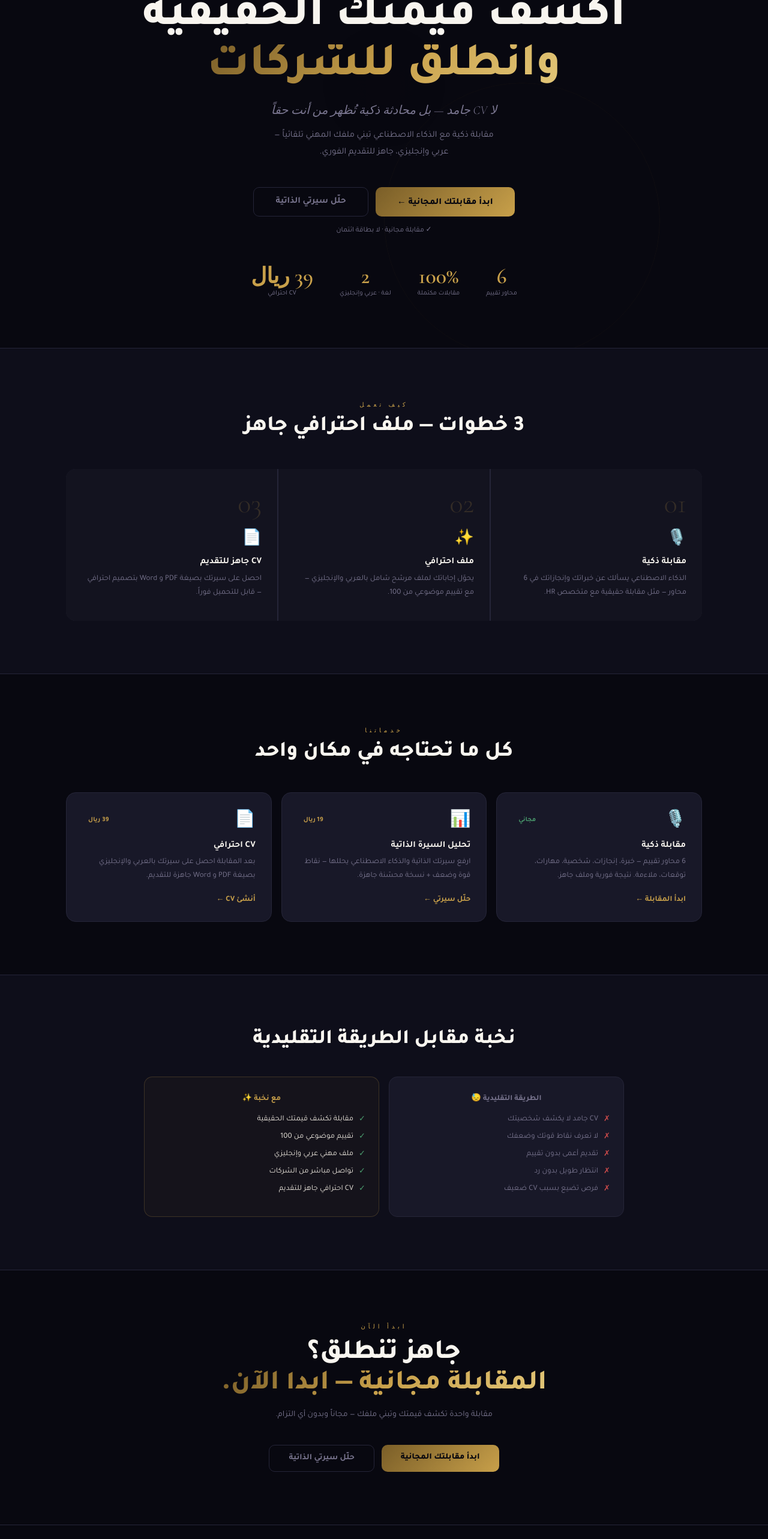
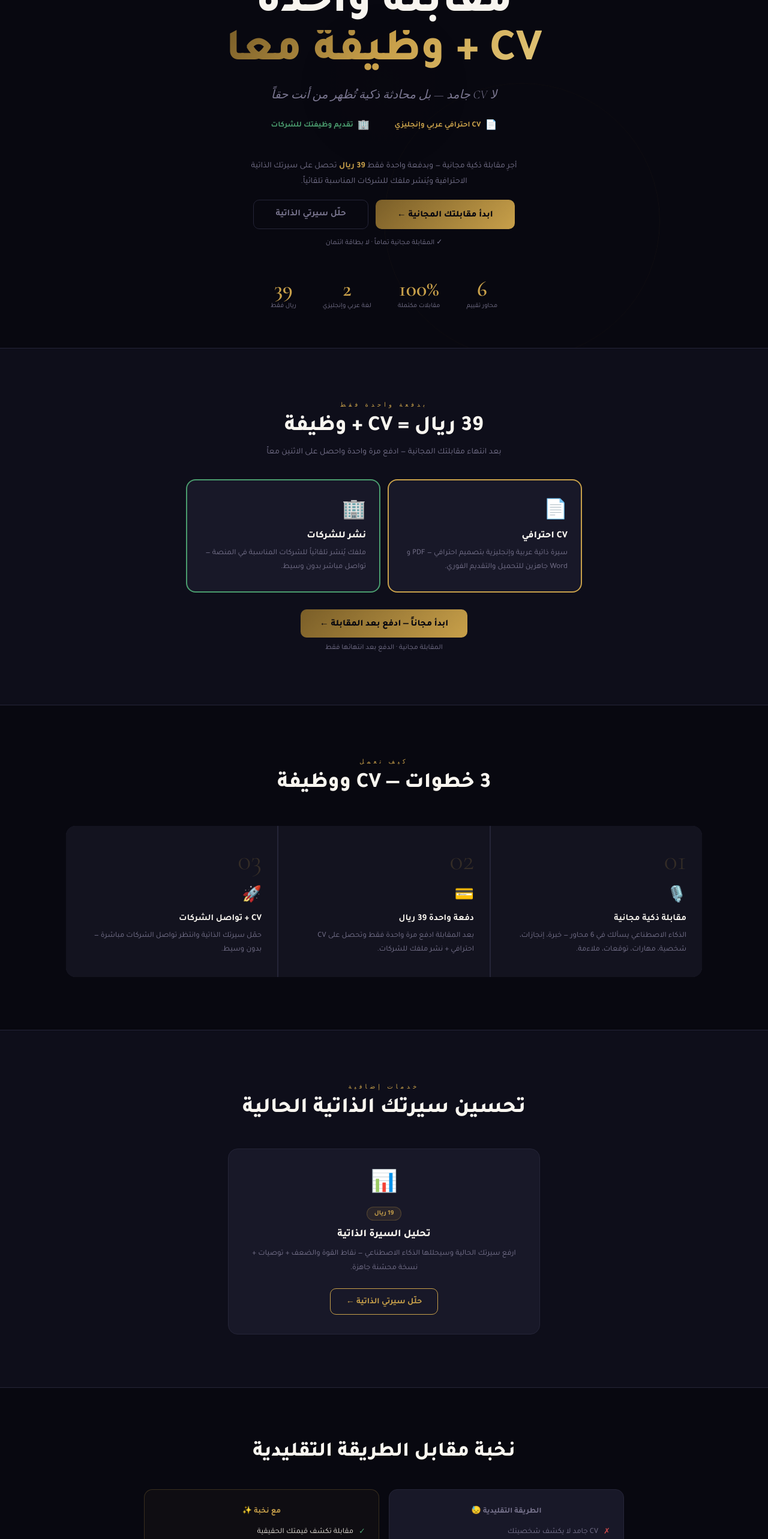
Before and after one commit to alashmori27/nukhba, a Next.js app: page / in a window 1280 px wide. Shown: the part 234-2800 px from the top of the page at 60% size. Built offline with nearby package versions, Linux system fonts and the light colour scheme.

Commit message:
candidate landing with double value CV + job posting

```diff
--- a/app/page.js
+++ b/app/page.js
@@ -10,10 +10,11 @@ export default function Home() {
         @keyframes glow   { 0%,100%{opacity:.06} 50%{opacity:.13} }
         @keyframes float  { 0%,100%{transform:translateY(0)} 50%{transform:translateY(-8px)} }
 
-        .hero-title  { font-size: clamp(38px, 6.5vw, 78px); }
+        .hero-title  { font-size: clamp(38px, 6.5vw, 76px); }
         .steps-grid  { display: grid; grid-template-columns: repeat(3,1fr); gap: 2px; border-radius: 16px; overflow: hidden; }
         .tools-grid  { display: grid; grid-template-columns: repeat(3,1fr); gap: 16px; }
         .comp-grid   { display: grid; grid-template-columns: 1fr 1fr; gap: 16px; }
+        .value-grid  { display: grid; grid-template-columns: 1fr 1fr; gap: 12px; }
         .section-pad { padding: 88px 40px; }
         .stat-num    { font-family:'Cormorant Garamond',serif; font-size:36px; font-weight:600; color:var(--gold); line-height:1; }
 
@@ -21,6 +22,7 @@ export default function Home() {
           .steps-grid  { grid-template-columns: 1fr; gap: 2px; }
           .tools-grid  { grid-template-columns: 1fr; gap: 12px; }
           .comp-grid   { grid-template-columns: 1fr; }
+          .value-grid  { grid-template-columns: 1fr; }
           .section-pad { padding: 56px 18px !important; }
           .stats-row   { gap: 28px !important; }
           .hide-sm     { display: none !important; }
@@ -44,19 +46,31 @@ export default function Home() {
           </div>
 
           <h1 className="hero-title" style={{ fontWeight:800, lineHeight:1.07, color:'#f8f5ef', marginBottom:16, animation:'fadeUp .6s ease both .1s' }}>
-            اكشف قيمتك الحقيقية<br/>
+            مقابلة واحدة<br/>
             <span style={{ background:'linear-gradient(135deg,#7a5e28,#c8a04a,#e4c87a)', WebkitBackgroundClip:'text', WebkitTextFillColor:'transparent' }}>
-              وانطلق للشركات
+              CV + وظيفة معاً
             </span>
           </h1>
 
-          <p style={{ fontFamily:"'Cormorant Garamond',serif", fontSize:'clamp(15px,2vw,20px)', fontWeight:300, fontStyle:'italic', color:'var(--muted)', marginBottom:16, animation:'fadeUp .6s ease both .2s' }}>
+          <p style={{ fontFamily:"'Cormorant Garamond',serif", fontSize:'clamp(15px,2vw,20px)', fontWeight:300, fontStyle:'italic', color:'var(--muted)', marginBottom:20, animation:'fadeUp .6s ease both .2s' }}>
             لا CV جامد — بل محادثة ذكية تُظهر من أنت حقاً
           </p>
 
-          <p style={{ maxWidth:500, fontSize:15, color:'var(--muted)', lineHeight:1.85, marginBottom:44, animation:'fadeUp .6s ease both .25s' }}>
-            مقابلة ذكية مع الذكاء الاصطناعي تبني ملفك المهني تلقائياً —<br className="hide-sm"/>
-            عربي وإنجليزي، جاهز للتقديم الفوري.
+          {/* القيمة المزدوجة */}
+          <div style={{ display:'flex', gap:10, justifyContent:'center', flexWrap:'wrap', marginBottom:36, animation:'fadeUp .6s ease both .25s' }}>
+            {[
+              { icon:'📄', text:'CV احترافي عربي وإنجليزي', color:'var(--gold)' },
+              { icon:'🏢', text:'تقديم وظيفتك للشركات', color:'var(--success)' },
+            ].map(v => (
+              <div key={v.text} style={{ display:'flex', alignItems:'center', gap:7, background:`${v.color}0f`, border:`1px solid ${v.color}33`, padding:'8px 16px', borderRadius:10 }}>
+                <span style={{ fontSize:16 }}>{v.icon}</span>
+                <span style={{ fontSize:13, fontWeight:600, color:v.color }}>{v.text}</span>
+              </div>
+            ))}
+          </div>
+
+          <p style={{ maxWidth:480, fontSize:14, color:'var(--muted)', lineHeight:1.85, marginBottom:16, animation:'fadeUp .6s ease both .3s' }}>
+            أجرِ مقابلة ذكية مجانية — وبدفعة واحدة فقط <strong style={{ color:'var(--gold)' }}>39 ريال</strong> تحصل على سيرتك الذاتية الاحترافية ويُنشر ملفك للشركات المناسبة تلقائياً.
           </p>
 
           <div style={{ display:'flex', gap:12, justifyContent:'center', flexWrap:'wrap', animation:'fadeUp .6s ease both .35s' }}>
@@ -69,12 +83,12 @@ export default function Home() {
           </div>
 
           <p style={{ fontSize:12, color:'var(--muted)', marginTop:14, animation:'fadeUp .6s ease both .4s' }}>
-            ✓ مقابلة مجانية · لا بطاقة ائتمان
+            ✓ المقابلة مجانية تماماً · لا بطاقة ائتمان
           </p>
 
           {/* Stats */}
           <div className="stats-row" style={{ display:'flex', gap:44, justifyContent:'center', marginTop:52, flexWrap:'wrap', animation:'fadeUp .6s ease both .45s' }}>
-            {[['6','محاور تقييم'],['100%','مقابلات مكتملة'],['2','لغة · عربي وإنجليزي'],['39 ريال','CV احترافي']].map((s,i) => (
+            {[['6','محاور تقييم'],['100%','مقابلات مكتملة'],['2','لغة عربي وإنجليزي'],['39','ريال فقط']].map((s,i) => (
               <div key={i} style={{ textAlign:'center' }}>
                 <div className="stat-num">{s[0]}</div>
                 <div style={{ fontSize:11, color:'var(--muted)', marginTop:4 }}>{s[1]}</div>
@@ -83,18 +97,51 @@ export default function Home() {
           </div>
         </section>
 
+        {/* ══ القيمة المزدوجة ══ */}
+        <section className="section-pad" style={{ background:'var(--bg2)', borderTop:'1px solid var(--border)', borderBottom:'1px solid var(--border)' }}>
+          <div style={{ maxWidth:860, margin:'0 auto', textAlign:'center' }}>
+            <p style={{ fontFamily:"'Cormorant Garamond',serif", fontSize:10, letterSpacing:5, color:'var(--gold)', textTransform:'uppercase', marginBottom:10 }}>بدفعة واحدة فقط</p>
+            <h2 style={{ fontSize:'clamp(20px,3.5vw,36px)', fontWeight:800, color:'#f8f5ef', marginBottom:12 }}>39 ريال = CV + وظيفة</h2>
+            <p style={{ fontSize:14, color:'var(--muted)', marginBottom:36, maxWidth:500, margin:'0 auto 36px' }}>
+              بعد انتهاء مقابلتك المجانية — ادفع مرة واحدة واحصل على الاثنين معاً
+            </p>
+            <div className="value-grid" style={{ maxWidth:660, margin:'0 auto' }}>
+              <div style={{ background:'var(--card)', border:'2px solid var(--gold)', borderRadius:16, padding:'28px 22px', textAlign:'right' }}>
+                <div style={{ fontSize:32, marginBottom:12 }}>📄</div>
+                <div style={{ fontSize:16, fontWeight:800, color:'#f8f5ef', marginBottom:8 }}>CV احترافي</div>
+                <div style={{ fontSize:13, color:'var(--muted)', lineHeight:1.75 }}>
+                  سيرة ذاتية عربية وإنجليزية بتصميم احترافي — PDF و Word جاهزين للتحميل والتقديم الفوري.
+                </div>
+              </div>
+              <div style={{ background:'var(--card)', border:'2px solid var(--success)', borderRadius:16, padding:'28px 22px', textAlign:'right' }}>
+                <div style={{ fontSize:32, marginBottom:12 }}>🏢</div>
+                <div style={{ fontSize:16, fontWeight:800, color:'#f8f5ef', marginBottom:8 }}>نشر للشركات</div>
+                <div style={{ fontSize:13, color:'var(--muted)', lineHeight:1.75 }}>
+                  ملفك يُنشر تلقائياً للشركات المناسبة في المنصة — تواصل مباشر بدون وسيط.
+                </div>
+              </div>
+            </div>
+            <div style={{ marginTop:28 }}>
+              <Link href="/auth/login" style={{ display:'inline-flex', padding:'13px 32px', borderRadius:10, fontSize:15, fontWeight:800, background:'linear-gradient(135deg,#7a5e28,#c8a04a)', color:'#06060e', textDecoration:'none' }}>
+                ابدأ مجاناً — ادفع بعد المقابلة ←
+              </Link>
+              <p style={{ fontSize:12, color:'var(--muted)', marginTop:10 }}>المقابلة مجانية · الدفع بعد انتهائها فقط</p>
+            </div>
+          </div>
+        </section>
+
         {/* ══ كيف تعمل ══ */}
-        <section className="section-pad" style={{ background:'var(--bg2)', borderTop:'1px solid var(--border)', borderBottom:'1px solid var(--border)' }}>
+        <section className="section-pad">
           <div style={{ maxWidth:1060, margin:'0 auto' }}>
             <div style={{ textAlign:'center', marginBottom:48 }}>
               <p style={{ fontFamily:"'Cormorant Garamond',serif", fontSize:10, letterSpacing:5, color:'var(--gold)', textTransform:'uppercase', marginBottom:10 }}>كيف تعمل</p>
-              <h2 style={{ fontSize:'clamp(20px,3.5vw,36px)', fontWeight:800, color:'#f8f5ef' }}>3 خطوات — ملف احترافي جاهز</h2>
+              <h2 style={{ fontSize:'clamp(20px,3.5vw,36px)', fontWeight:800, color:'#f8f5ef' }}>3 خطوات — CV ووظيفة</h2>
             </div>
             <div className="steps-grid" style={{ background:'var(--border)' }}>
               {[
-                { num:'01', icon:'🎙️', title:'مقابلة ذكية', desc:'الذكاء الاصطناعي يسألك عن خبراتك وإنجازاتك في 6 محاور — مثل مقابلة حقيقية مع متخصص HR.' },
-                { num:'02', icon:'✨', title:'ملف احترافي', desc:'يحوّل إجاباتك لملف مرشح شامل بالعربي والإنجليزي — مع تقييم موضوعي من 100.' },
-                { num:'03', icon:'📄', title:'CV جاهز للتقديم', desc:'احصل على سيرتك بصيغة PDF و Word بتصميم احترافي — قابل للتحميل فوراً.' },
+                { num:'01', icon:'🎙️', title:'مقابلة ذكية مجانية', desc:'الذكاء الاصطناعي يسألك في 6 محاور — خبرة، إنجازات، شخصية، مهارات، توقعات، ملاءمة.' },
+                { num:'02', icon:'💳', title:'دفعة واحدة 39 ريال', desc:'بعد المقابلة ادفع مرة واحدة فقط وتحصل على CV احترافي + نشر ملفك للشركات.' },
+                { num:'03', icon:'🚀', title:'CV + تواصل الشركات', desc:'حمّل سيرتك الذاتية وانتظر تواصل الشركات مباشرة — بدون وسيط.' },
               ].map(c => (
                 <div key={c.num} style={{ background:'var(--surface)', padding:'34px 26px' }}>
                   <div style={{ fontFamily:"'Cormorant Garamond',serif", fontSize:46, fontWeight:300, color:'var(--gold)', opacity:.18, lineHeight:1, marginBottom:18 }}>{c.num}</div>
@@ -107,62 +154,29 @@ export default function Home() {
           </div>
         </section>
 
-        {/* ══ الأدوات ══ */}
-        <section className="section-pad">
+        {/* ══ خدمات إضافية ══ */}
+        <section className="section-pad" style={{ background:'var(--bg2)', borderTop:'1px solid var(--border)', borderBottom:'1px solid var(--border)' }}>
           <div style={{ maxWidth:1060, margin:'0 auto' }}>
             <div style={{ textAlign:'center', marginBottom:44 }}>
-              <p style={{ fontFamily:"'Cormorant Garamond',serif", fontSize:10, letterSpacing:5, color:'var(--gold)', textTransform:'uppercase', marginBottom:10 }}>خدماتنا</p>
-              <h2 style={{ fontSize:'clamp(20px,3.5vw,36px)', fontWeight:800, color:'#f8f5ef' }}>كل ما تحتاجه في مكان واحد</h2>
+              <p style={{ fontFamily:"'Cormorant Garamond',serif", fontSize:10, letterSpacing:5, color:'var(--gold)', textTransform:'uppercase', marginBottom:10 }}>خدمات إضافية</p>
+              <h2 style={{ fontSize:'clamp(20px,3.5vw,36px)', fontWeight:800, color:'#f8f5ef' }}>تحسين سيرتك الذاتية الحالية</h2>
             </div>
-            <div className="tools-grid">
-              {[
-                {
-                  icon:'🎙️',
-                  tag:'مجاني',
-                  tagColor:'var(--success)',
-                  title:'مقابلة ذكية',
-                  desc:'6 محاور تقييم — خبرة، إنجازات، شخصية، مهارات، توقعات، ملاءمة. نتيجة فورية وملف جاهز.',
-                  link:'/auth/login',
-                  btn:'ابدأ المقابلة'
-                },
-                {
-                  icon:'📊',
-                  tag:'19 ريال',
-                  tagColor:'var(--gold)',
-                  title:'تحليل السيرة الذاتية',
-                  desc:'ارفع سيرتك الذاتية والذكاء الاصطناعي يحللها — نقاط قوة وضعف + نسخة محسّنة جاهزة.',
-                  link:'/analyze-cv',
-                  btn:'حلّل سيرتي'
-                },
-                {
-                  icon:'📄',
-                  tag:'39 ريال',
-                  tagColor:'var(--gold)',
-                  title:'CV احترافي',
-                  desc:'بعد المقابلة احصل على سيرتك بالعربي والإنجليزي بصيغة PDF و Word جاهزة للتقديم.',
-                  link:'/auth/login',
-                  btn:'أنشئ CV'
-                },
-              ].map(t => (
-                <div key={t.title} style={{ background:'var(--card)', border:'1px solid var(--border)', borderRadius:16, padding:26, transition:'border-color .2s, transform .2s' }}
-                  onMouseEnter={e => { e.currentTarget.style.borderColor='rgba(200,160,74,.4)'; e.currentTarget.style.transform='translateY(-3px)' }}
-                  onMouseLeave={e => { e.currentTarget.style.borderColor='var(--border)'; e.currentTarget.style.transform='none' }}
-                >
-                  <div style={{ display:'flex', justifyContent:'space-between', alignItems:'center', marginBottom:14 }}>
-                    <div style={{ fontSize:28 }}>{t.icon}</div>
-                    <span style={{ fontSize:11, fontWeight:700, color:t.tagColor, background:`${t.tagColor}18`, padding:'3px 10px', borderRadius:20 }}>{t.tag}</span>
-                  </div>
-                  <div style={{ fontSize:15, fontWeight:700, color:'#f8f5ef', marginBottom:8 }}>{t.title}</div>
-                  <div style={{ fontSize:13, color:'var(--muted)', lineHeight:1.75, marginBottom:18 }}>{t.desc}</div>
-                  <Link href={t.link} style={{ fontSize:13, fontWeight:700, color:'var(--gold)', textDecoration:'none' }}>{t.btn} ←</Link>
-                </div>
-              ))}
+            <div style={{ maxWidth:520, margin:'0 auto', background:'var(--card)', border:'1px solid var(--border)', borderRadius:16, padding:32, textAlign:'center' }}>
+              <div style={{ fontSize:36, marginBottom:14 }}>📊</div>
+              <div style={{ display:'inline-flex', alignItems:'center', gap:6, background:'rgba(200,160,74,.1)', border:'1px solid rgba(200,160,74,.25)', padding:'4px 12px', borderRadius:20, fontSize:11, color:'var(--gold)', fontWeight:700, marginBottom:14 }}>19 ريال</div>
+              <div style={{ fontSize:17, fontWeight:800, color:'#f8f5ef', marginBottom:10 }}>تحليل السيرة الذاتية</div>
+              <div style={{ fontSize:13, color:'var(--muted)', lineHeight:1.8, marginBottom:22 }}>
+                ارفع سيرتك الحالية وسيحللها الذكاء الاصطناعي — نقاط القوة والضعف + توصيات + نسخة محسّنة جاهزة.
+              </div>
+              <Link href="/analyze-cv" style={{ display:'inline-flex', padding:'11px 26px', borderRadius:10, fontSize:14, fontWeight:700, border:'1px solid var(--gold)', color:'var(--gold)', background:'transparent', textDecoration:'none' }}>
+                حلّل سيرتي الذاتية ←
+              </Link>
             </div>
           </div>
         </section>
 
         {/* ══ مقارنة ══ */}
-        <section className="section-pad" style={{ background:'var(--bg2)', borderTop:'1px solid var(--border)', borderBottom:'1px solid var(--border)' }}>
+        <section className="section-pad">
           <div style={{ maxWidth:800, margin:'0 auto' }}>
             <div style={{ textAlign:'center', marginBottom:40 }}>
               <h2 style={{ fontSize:'clamp(20px,3.5vw,34px)', fontWeight:800, color:'#f8f5ef' }}>نخبة مقابل الطريقة التقليدية</h2>
@@ -178,7 +192,7 @@ export default function Home() {
               </div>
               <div style={{ background:'rgba(200,160,74,.04)', border:'1px solid rgba(200,160,74,.22)', borderRadius:14, padding:'26px 22px' }}>
                 <div style={{ fontSize:13, fontWeight:700, color:'var(--gold)', marginBottom:16, textAlign:'center' }}>مع نخبة ✨</div>
-                {['مقابلة تكشف قيمتك الحقيقية','تقييم موضوعي من 100','ملف مهني عربي وإنجليزي','تواصل مباشر من الشركات','CV احترافي جاهز للتقديم'].map(i => (
+                {['مقابلة تكشف قيمتك الحقيقية','تقييم موضوعي من 100','CV + نشر وظيفتك بدفعة واحدة','تواصل مباشر من الشركات','ملف مهني عربي وإنجليزي'].map(i => (
                   <div key={i} style={{ display:'flex', alignItems:'center', gap:9, marginBottom:10, fontSize:13, color:'var(--text)' }}>
                     <span style={{ color:'var(--success)', flexShrink:0 }}>✓</span>{i}
                   </div>
@@ -189,25 +203,20 @@ export default function Home() {
         </section>
 
         {/* ══ CTA ══ */}
-        <section className="section-pad" style={{ textAlign:'center' }}>
+        <section className="section-pad" style={{ background:'var(--bg2)', borderTop:'1px solid var(--border)', textAlign:'center' }}>
           <p style={{ fontFamily:"'Cormorant Garamond',serif", fontSize:10, letterSpacing:5, color:'var(--gold)', textTransform:'uppercase', marginBottom:14 }}>ابدأ الآن</p>
           <h2 style={{ fontSize:'clamp(24px,4.5vw,46px)', fontWeight:800, color:'#f8f5ef', marginBottom:14, lineHeight:1.1 }}>
-            جاهز تنطلق؟<br/>
+            المقابلة مجانية.<br/>
             <span style={{ background:'linear-gradient(135deg,#7a5e28,#c8a04a,#e4c87a)', WebkitBackgroundClip:'text', WebkitTextFillColor:'transparent' }}>
-              المقابلة مجانية — ابدأ الآن.
+              CV + وظيفة بـ 39 ريال.
             </span>
           </h2>
-          <p style={{ fontSize:14, color:'var(--muted)', maxWidth:400, margin:'0 auto 36px', lineHeight:1.85 }}>
-            مقابلة واحدة تكشف قيمتك وتبني ملفك — مجاناً وبدون أي التزام.
+          <p style={{ fontSize:14, color:'var(--muted)', maxWidth:420, margin:'0 auto 36px', lineHeight:1.85 }}>
+            ابدأ مقابلتك مجاناً — وبعد انتهائها قرر إذا تبي CV + نشر وظيفتك.
           </p>
-          <div style={{ display:'flex', gap:12, justifyContent:'center', flexWrap:'wrap' }}>
-            <Link href="/auth/login" style={{ padding:'13px 32px', borderRadius:10, fontSize:14, fontWeight:800, background:'linear-gradient(135deg,#7a5e28,#c8a04a)', color:'#06060e', textDecoration:'none' }}>
-              ابدأ مقابلتك المجانية
-            </Link>
-            <Link href="/analyze-cv" style={{ padding:'13px 32px', borderRadius:10, fontSize:14, fontWeight:700, border:'1px solid var(--border)', color:'var(--muted)', background:'transparent', textDecoration:'none' }}>
-              حلّل سيرتي الذاتية
-            </Link>
-          </div>
+          <Link href="/auth/login" style={{ display:'inline-flex', padding:'14px 36px', borderRadius:10, fontSize:15, fontWeight:800, background:'linear-gradient(135deg,#7a5e28,#c8a04a)', color:'#06060e', textDecoration:'none' }}>
+            ابدأ مقابلتك المجانية ←
+          </Link>
         </section>
 
       </main>
```
